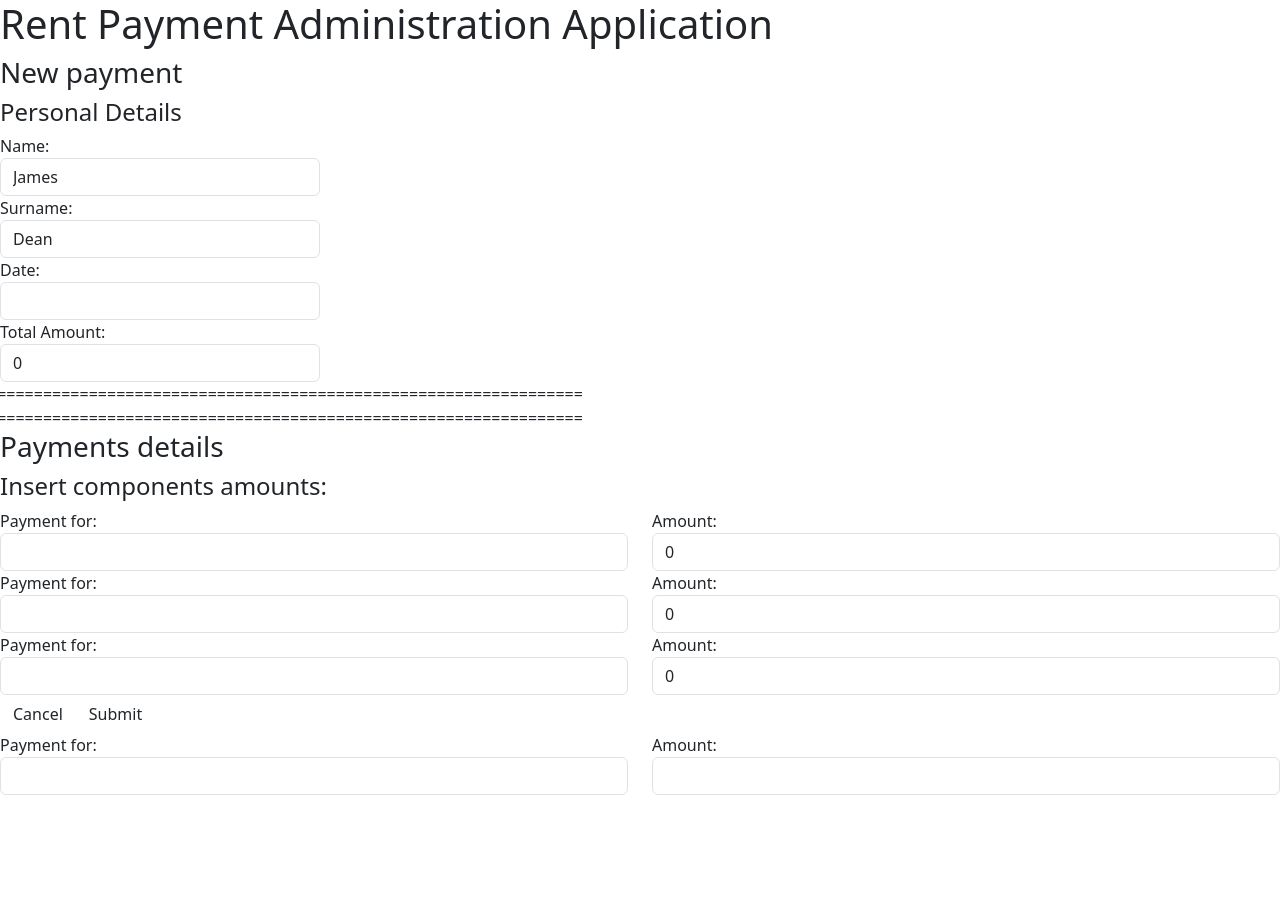
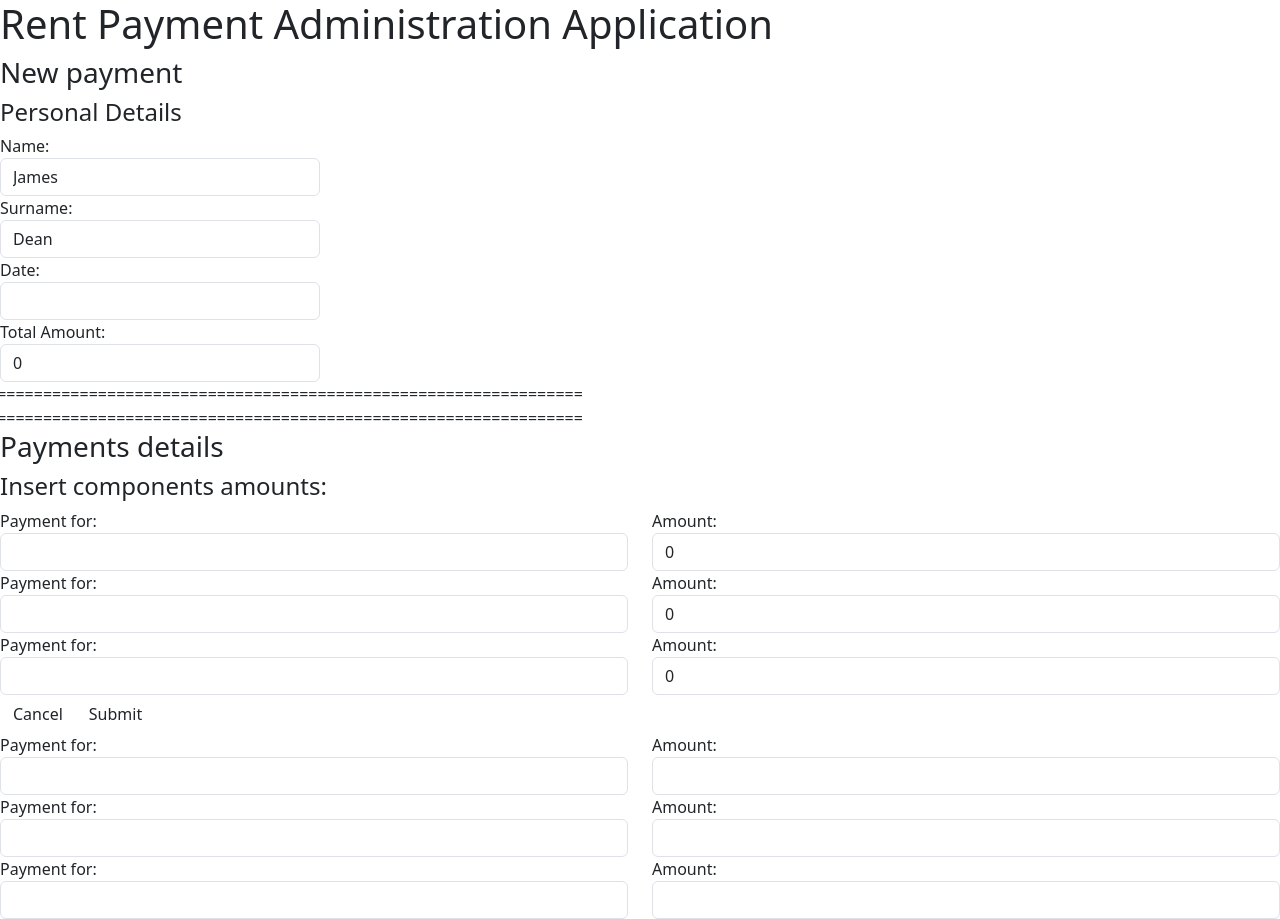
Before and after one commit to k1280/paymentCliApp, an Angular app in the folder my-app/: page / in a window 1280 px wide. Before the commit the page ends 800 px from the top, so only its background shows below. Built offline with nearby package versions, Linux system fonts and the light colour scheme.

Commit message:
displaying three inputs

```diff
--- a/my-app/src/app/additional-detail-fields.component.html
+++ b/my-app/src/app/additional-detail-fields.component.html
@@ -5,7 +5,7 @@
             <div *ngFor="let subpayment of subpayments.controls; let i=index" [formGroupName]="i">
                 <div class="row">
                     <div class="form-group col-md-6">
-                        <label class="control-label" attr.for="{{'paymentPurpose1Id' + i}}">Payment for:</label>
+                        <label class="control-label" attr.for="{{'paymentPurpose1Id' + i}}">Payment for:</label> <!-- TODO: angular 2 style, interpolation -->
                         <input type="text" class="form-control" id="{{'paymentPurpose1' + i}}" formControlName="paymentPurpose1">
                     </div>
                     <div class="form-group col-md-6">
--- a/my-app/src/app/additional-detail-fields.component.ts
+++ b/my-app/src/app/additional-detail-fields.component.ts
@@ -21,11 +21,14 @@ export class AdditionalDetailFieldsComponent implements OnInit {
         this.subpaymentForm = this.formBuilder.group({
             subpayments: this.formBuilder.array([this.buildSubpayments()])
         })
+        this.addSubpayment();
+        this.addSubpayment();
     }
 
     addSubpayment(): void {
         this.subpayments.push(this.buildSubpayments());
     }
+
 
     buildSubpayments(): FormGroup {
         return this.formBuilder.group({
```
